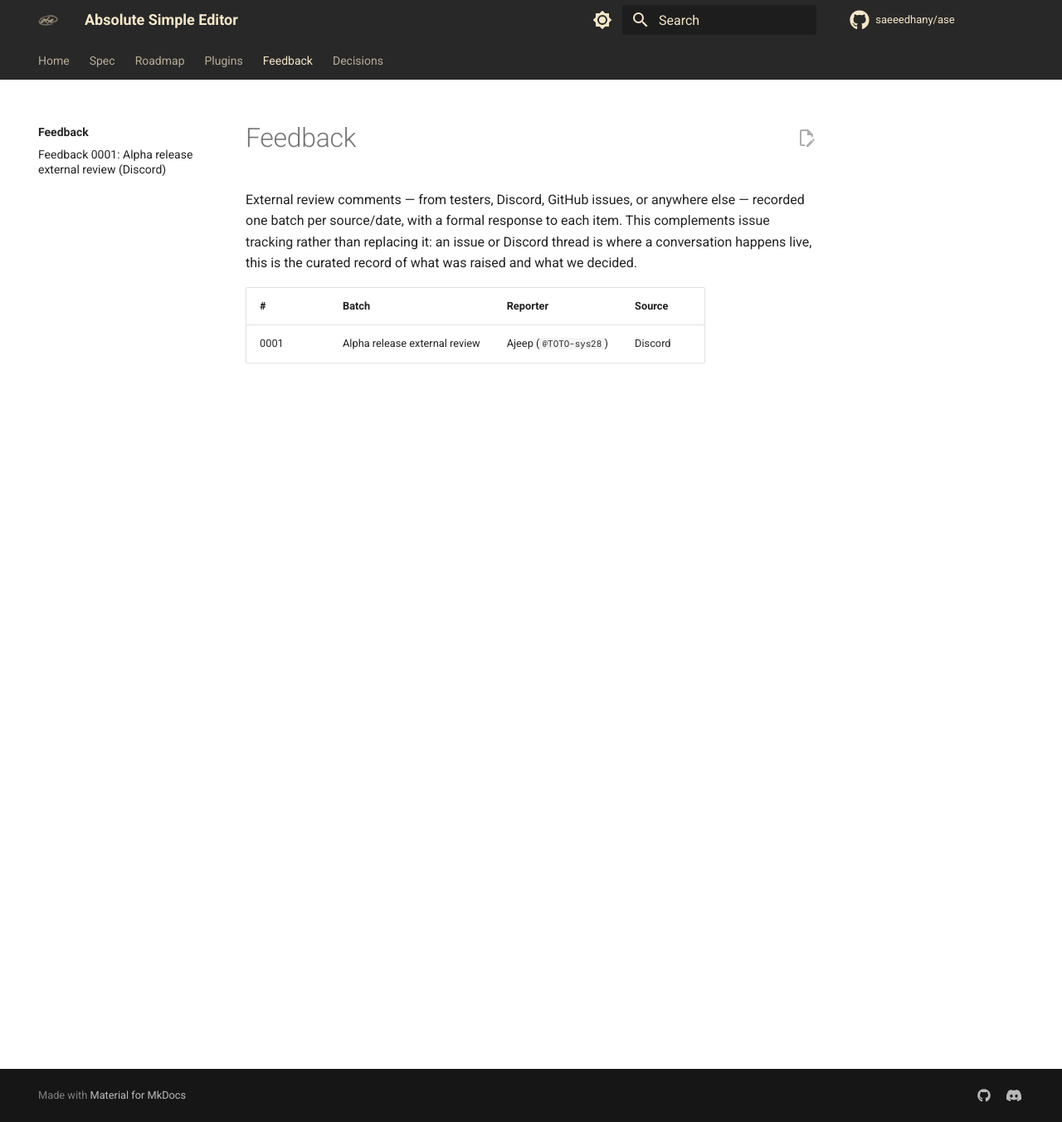
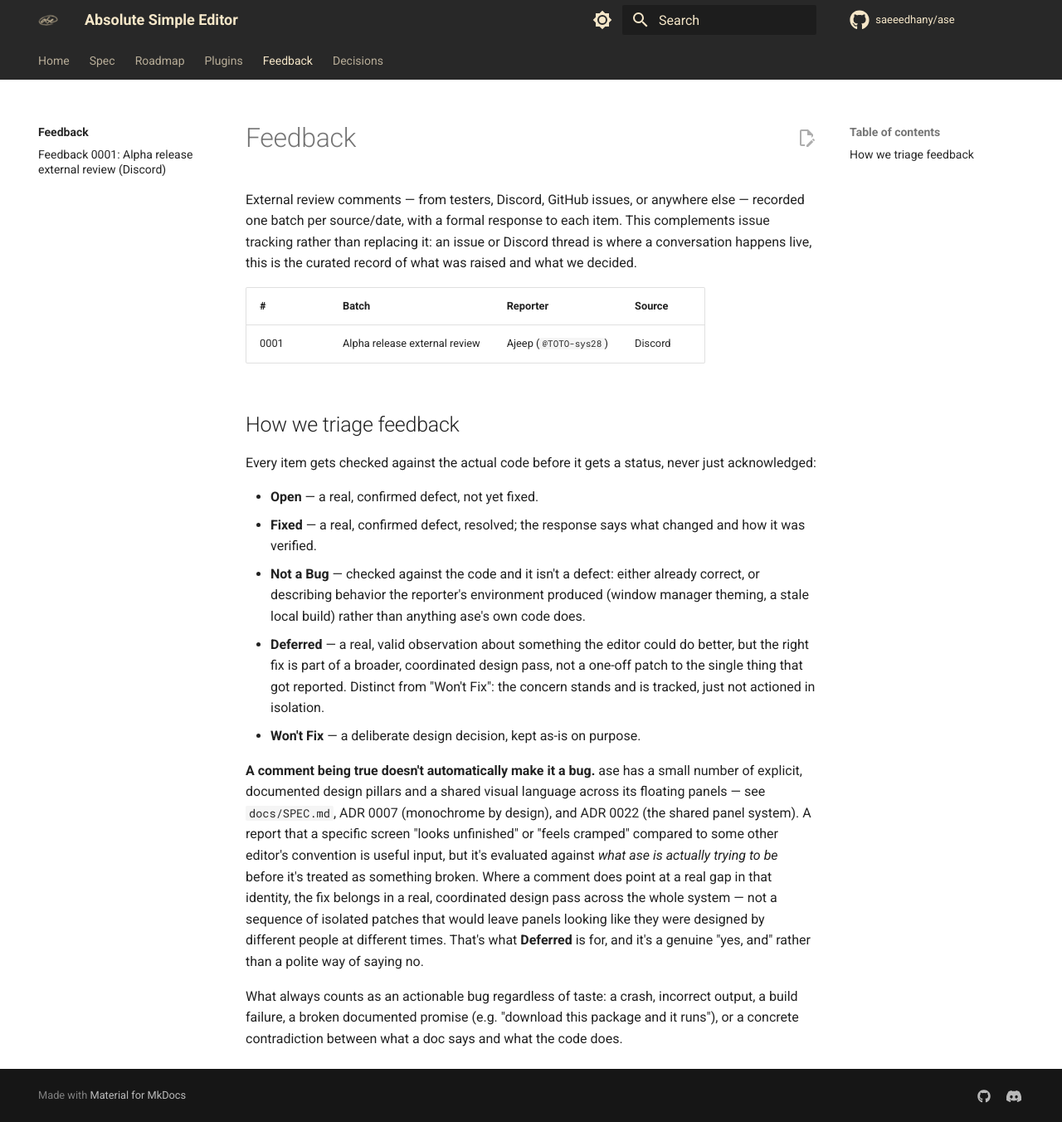
Before and after one commit to saeeedhany/ase, an MkDocs documentation site: the page built from docs/feedback/index.md, in a window 1280 px wide and 1352 px high. Shown: the whole window at 83% size. Built offline with MkDocs 1.6.1 and Material for MkDocs 9.7.7, drawn with Linux system fonts in a browser that asks for light colours; comment, search, counter and statistics services are not loaded.

Commit message:
Add a Deferred feedback status and explicit triage criteria
Item 5 (cramped Help panel) is a real, verified observation - a
two-column fix was built and confirmed to remove the inner scrollbar
- but redesigning one panel in isolation would fight the shared
floating-panel visual language every other panel uses. Neither Open
nor Won't Fix fit that, so this adds a fifth status, Deferred: valid
and tracked, but folded into a future coordinated design pass rather
than patched piecemeal.

Also writes down, in docs/feedback/index.md, the criteria for telling
a real defect apart from a deliberate design choice, so future
reports get judged against ase's own documented design pillars
rather than argued fresh each time. See ADR 0038 (a new ADR, not an
edit to the already-committed ADR 0037, per this project's own
don't-rewrite-history rule).

```diff
--- a/docs/feedback/index.md
+++ b/docs/feedback/index.md
@@ -10,3 +10,44 @@ raised and what we decided.
 | # | Batch | Reporter | Source |
 |---|-------|----------|--------|
 | [0001](0001-alpha-release-external-review.md) | Alpha release external review | Ajeep ([`@TOTO-sys28`](https://github.com/TOTO-sys28)) | [Discord](https://discord.com/channels/1547730271695282258/1547848976835936266) |
+
+## How we triage feedback
+
+Every item gets checked against the actual code before it gets a
+status, never just acknowledged:
+
+- **Open** — a real, confirmed defect, not yet fixed.
+- **Fixed** — a real, confirmed defect, resolved; the response says
+  what changed and how it was verified.
+- **Not a Bug** — checked against the code and it isn't a defect:
+  either already correct, or describing behavior the reporter's
+  environment produced (window manager theming, a stale local build)
+  rather than anything ase's own code does.
+- **Deferred** — a real, valid observation about something the editor
+  could do better, but the right fix is part of a broader, coordinated
+  design pass, not a one-off patch to the single thing that got
+  reported. Distinct from "Won't Fix": the concern stands and is
+  tracked, just not actioned in isolation.
+- **Won't Fix** — a deliberate design decision, kept as-is on purpose.
+
+**A comment being true doesn't automatically make it a bug.** ase has
+a small number of explicit, documented design pillars and a shared
+visual language across its floating panels — see
+[`docs/SPEC.md`](../SPEC.md#2-design-pillars-non-negotiable),
+[ADR 0007](../adr/0007-syntax-highlighting-tree-sitter.md) (monochrome
+by design), and [ADR 0022](../adr/0022-floating-panel-design-system.md)
+(the shared panel system). A report that a specific screen "looks
+unfinished" or "feels cramped" compared to some other editor's
+convention is useful input, but it's evaluated against *what ase is
+actually trying to be* before it's treated as something broken. Where
+a comment does point at a real gap in that identity, the fix belongs
+in a real, coordinated design pass across the whole system — not a
+sequence of isolated patches that would leave panels looking like they
+were designed by different people at different times. That's what
+**Deferred** is for, and it's a genuine "yes, and" rather than a
+polite way of saying no.
+
+What always counts as an actionable bug regardless of taste: a crash,
+incorrect output, a build failure, a broken documented promise (e.g.
+"download this package and it runs"), or a concrete contradiction
+between what a doc says and what the code does.
--- a/mkdocs.yml
+++ b/mkdocs.yml
@@ -57,6 +57,7 @@ nav:
     - adr/0035-mkdocs-documentation-site.md
     - adr/0036-docs-site-theme-and-plugins-page.md
     - adr/0037-feedback-triage-log.md
+    - adr/0038-feedback-triage-criteria-and-deferred-status.md
 
 theme:
   name: material
```
Also changed, not shown: docs/ROADMAP.md (+9 -3 lines), docs/adr/0038-feedback-triage-criteria-and-deferred-status.md (added, +69 -0 lines), docs/adr/index.md (+1 -0 lines), docs/feedback/0001-alpha-release-external-review.md (+17 -8 lines), docs/feedback/template.md (+1 -1 lines).
